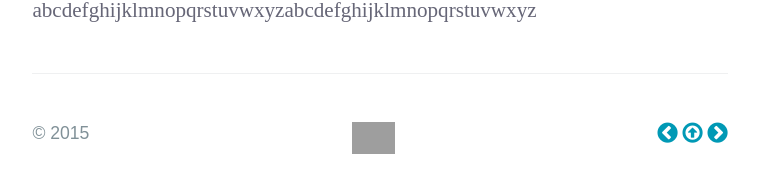
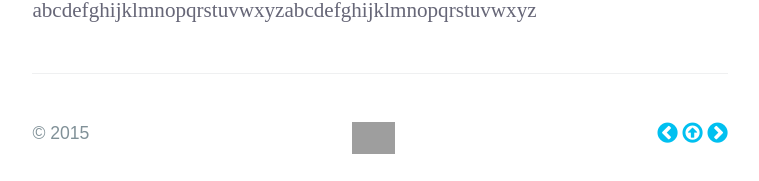
Before and after one commit to a-mar/blahg, a Jekyll site: the page built from index.html, in a window 1280 px wide. Shown: the part 1219-1400 px from the top of the page, without its empty margins (260-1019 px from the left). Built offline with Jekyll 4.4.1, drawn with Linux system fonts in a browser that asks for light colours; nearby versions of some CDN libraries; some web fonts are replaced; Markdown is read by kramdown in place of the engine named in the settings; grey boxes are pictures that could not be loaded.

Commit message:
Update main.css

```diff
--- a/stylesheets/main.css
+++ b/stylesheets/main.css
@@ -88,7 +88,7 @@ strong {
 }
 
 a {
-  color: #0099B5;
+  color: #00C0F0;
   text-decoration: none;
   /* padding:0 2px;
   border-bottom:solid 1.5px rgba(255,55,55,0.23); */
@@ -104,6 +104,7 @@ a {
 }
   a:hover {
     color: #004952;
+    border-bottom:solid 2px rgba(252,35,102,0.5);
     /* background-color: rgba(255,55,55,0.23);
     border-radius: 9px;
     height: 100%;
```
